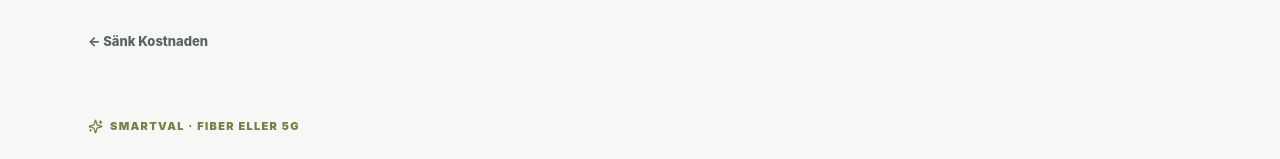
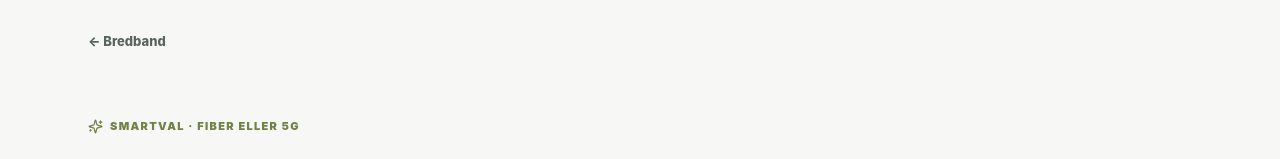
Before and after one commit to arvidlandin-cpu/sankkostnaden, a Next.js app: page /bredband/fiber-eller-mobilt-bredband in a window 1280 px wide. Shown: the top 159 px of the page. Built offline with nearby package versions, Linux system fonts and the light colour scheme.

Commit message:
UX: keep smart tool navigation within category

```diff
--- a/pages/bredband/fiber-eller-mobilt-bredband.tsx
+++ b/pages/bredband/fiber-eller-mobilt-bredband.tsx
@@ -93,7 +93,7 @@ export default function FiberOrMobileTool() {
         <link rel='canonical' href='https://sankkostnaden.se/bredband/fiber-eller-mobilt-bredband/' /><script type='application/ld+json' dangerouslySetInnerHTML={{__html: JSON.stringify({'@context':'https://schema.org','@type':'WebPage',name:"Fiber eller 5G/mobilt bredband? Test 2026",description:"Gör testet: fiber eller 5G/mobilt bredband? Jämför hushåll, stabilitetskrav, användning och mobil signal och få en personlig uppkopplingsprofil.",url:"https://sankkostnaden.se/bredband/fiber-eller-mobilt-bredband/",isPartOf:{'@type':'WebSite',name:'Sänk Kostnaden',url:'https://sankkostnaden.se/'}})}} />
         <meta name='robots' content='index,follow' />
       </Head>
-      <SmartSelector eyebrow='SMARTVAL · FIBER ELLER 5G' title='Fiber eller 5G – vad passar ditt hem?' intro='Det finns inget universellt rätt svar. Testet väger hushållets samtidighet, stabilitetskrav, användning och mobil signal och pekar ut vilket spår du bör undersöka först.' questions={questions} results={results} disclaimer='Resultatet är en behovsprofil. Mobil prestanda måste testas på den faktiska adressen och bredbandsutbud varierar mellan nät och fastigheter.' />
+      <SmartSelector eyebrow='SMARTVAL · FIBER ELLER 5G' title='Fiber eller 5G – vad passar ditt hem?' intro='Det finns inget universellt rätt svar. Testet väger hushållets samtidighet, stabilitetskrav, användning och mobil signal och pekar ut vilket spår du bör undersöka först.' questions={questions} results={results} disclaimer='Resultatet är en behovsprofil. Mobil prestanda måste testas på den faktiska adressen och bredbandsutbud varierar mellan nät och fastigheter.' backHref='/bredband/' backLabel='Bredband' />
     </>
   );
 }
```
